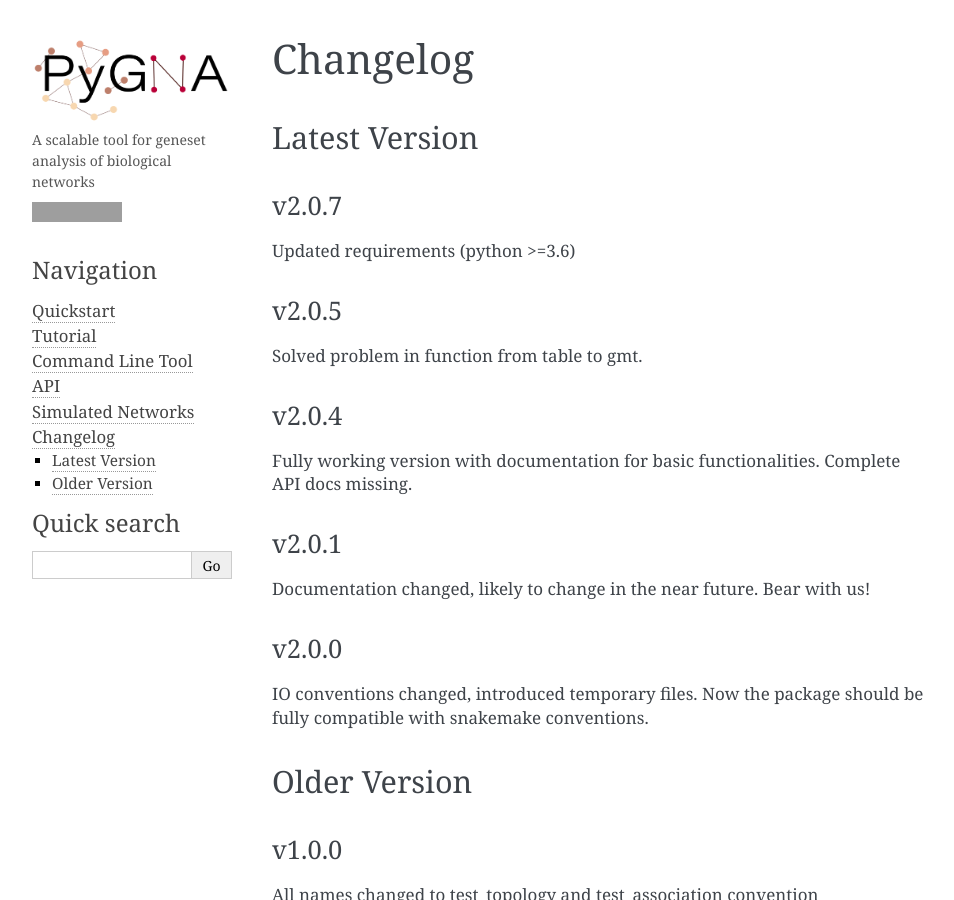
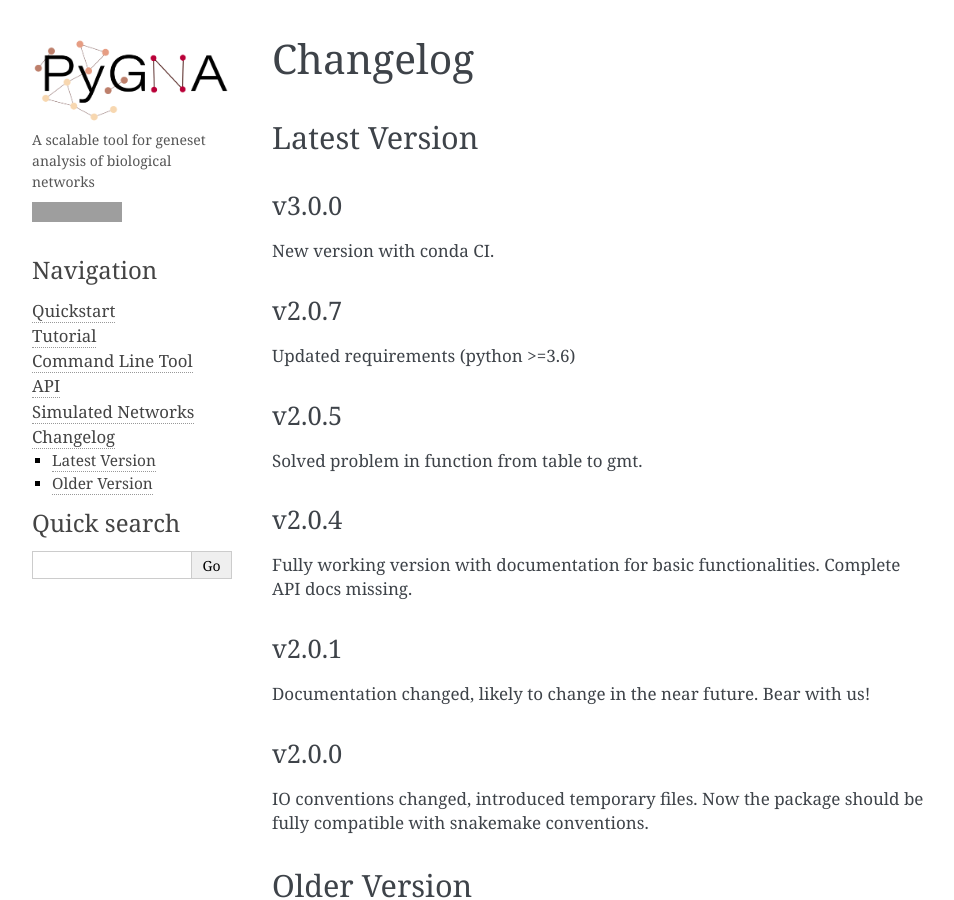
Before and after one commit to stracquadaniolab/pygna, a Sphinx documentation site: the page built from docs/changelog.rst, in a window 1280 px wide and 900 px high. Shown: the whole window, without its empty margins (148-1102 px from the left). Built offline with Sphinx 7.4.7, drawn with Linux system fonts in a browser that asks for light colours; grey boxes are pictures that could not be loaded.

Commit message:
conda CI major bumpversio

```diff
--- a/docs/changelog.rst
+++ b/docs/changelog.rst
@@ -3,6 +3,10 @@ Changelog
 
 Latest Version
 --------------
+v3.0.0
++++++++
+New version with conda CI.
+
 v2.0.7
 +++++++
 Updated requirements (python >=3.6)
```
